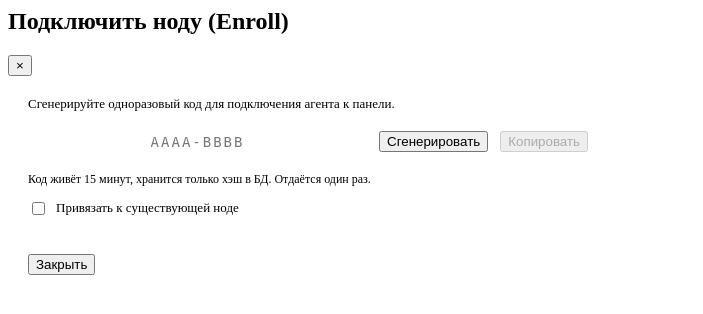
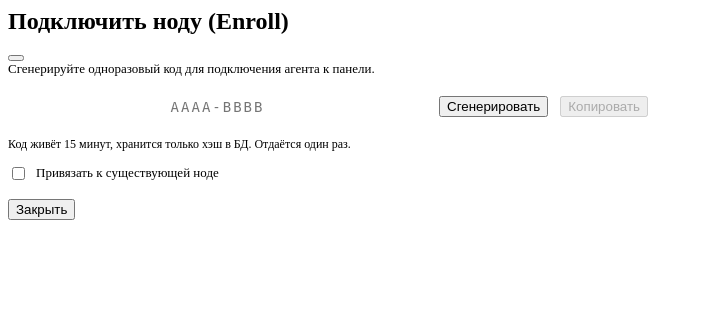
Before and after one commit to Differin3/HostMonitor, a PHP site: page /nodes.php in a window 1280 px wide. Shown: the top 314 px of the page, without its empty margins (0-703 px from the left). Run offline with PHP 8.4, Linux system fonts and the light colour scheme.

Commit message:
UI: unify enroll modal structure (modal-content/modal-body/modal-actions) like other modals

```diff
--- a/monitoring/nodes.php
+++ b/monitoring/nodes.php
@@ -1,11 +1,12 @@
     <!-- Модальное окно подключения ноды (Enroll) -->
     <div class="modal hidden" id="enroll-wizard-modal">
-        <div class="modal-dialog" style="max-width: 600px;">
-            <div class="modal-header">
-                <h2>Подключить ноду (Enroll)</h2>
-                <button class="icon" id="enroll-wizard-close" type="button">&times;</button>
-            </div>
-            <div style="padding:20px; display:flex; flex-direction:column; gap:16px;">
+        <div class="modal-dialog" style="max-width: 640px;">
+            <div class="modal-content">
+                <div class="modal-header">
+                    <h2>Подключить ноду (Enroll)</h2>
+                    <button class="modal-close" id="enroll-wizard-close" type="button"><i data-lucide="x"></i></button>
+                </div>
+                <div class="modal-body">
                 <div id="enroll-step-1">
                     <p style="margin:0; color:var(--text-secondary); font-size:13px">Сгенерируйте одноразовый код для подключения агента к панели.</p>
                     <div style="display:flex; gap:12px; margin-top:12px; align-items:center;">
@@ -38,8 +39,10 @@
                     </div>
                 </div>
             </div>
-            <div class="modal-actions" style="border-top:1px solid var(--border); padding:16px 20px;">
-                <button type="button" class="btn-outline" id="enroll-wizard-cancel">Закрыть</button>
+                <div class="modal-actions" style="padding-top:16px; border-top:1px solid var(--border);">
+                    <button type="button" class="btn-outline" id="enroll-wizard-cancel">Закрыть</button>
+                </div>
+            </div>
             </div>
         </div>
     </div>
```
